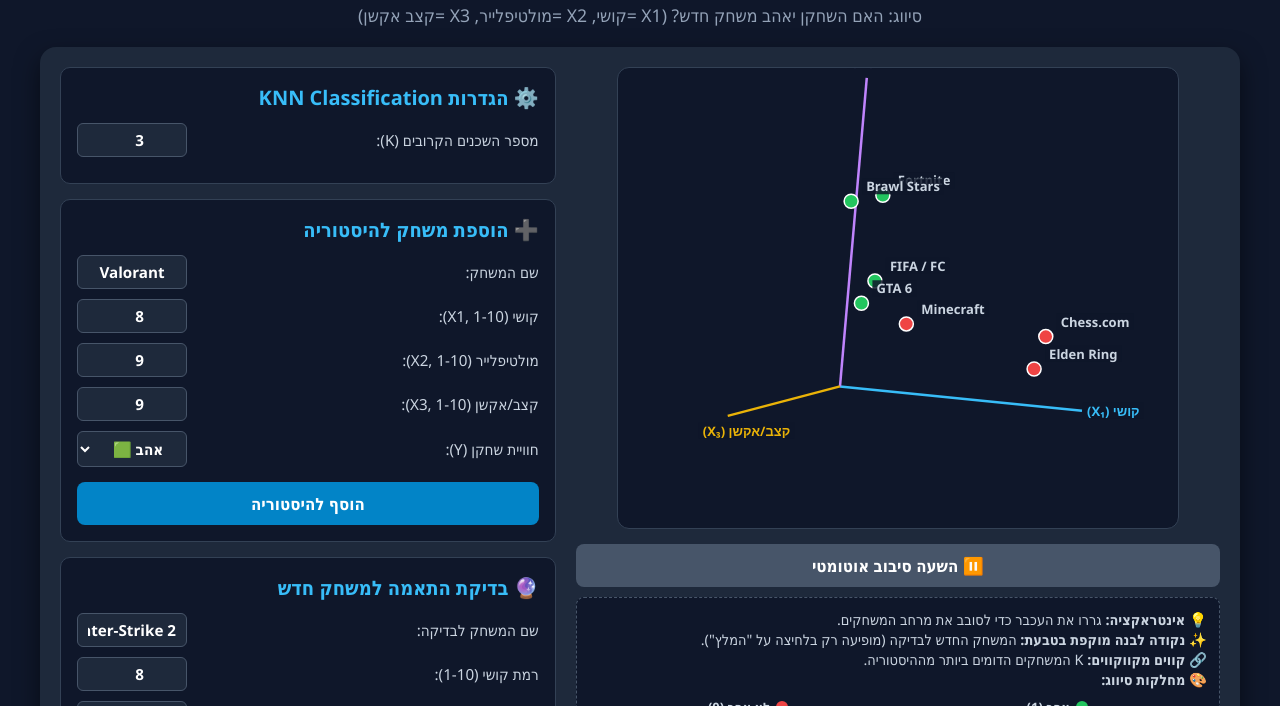
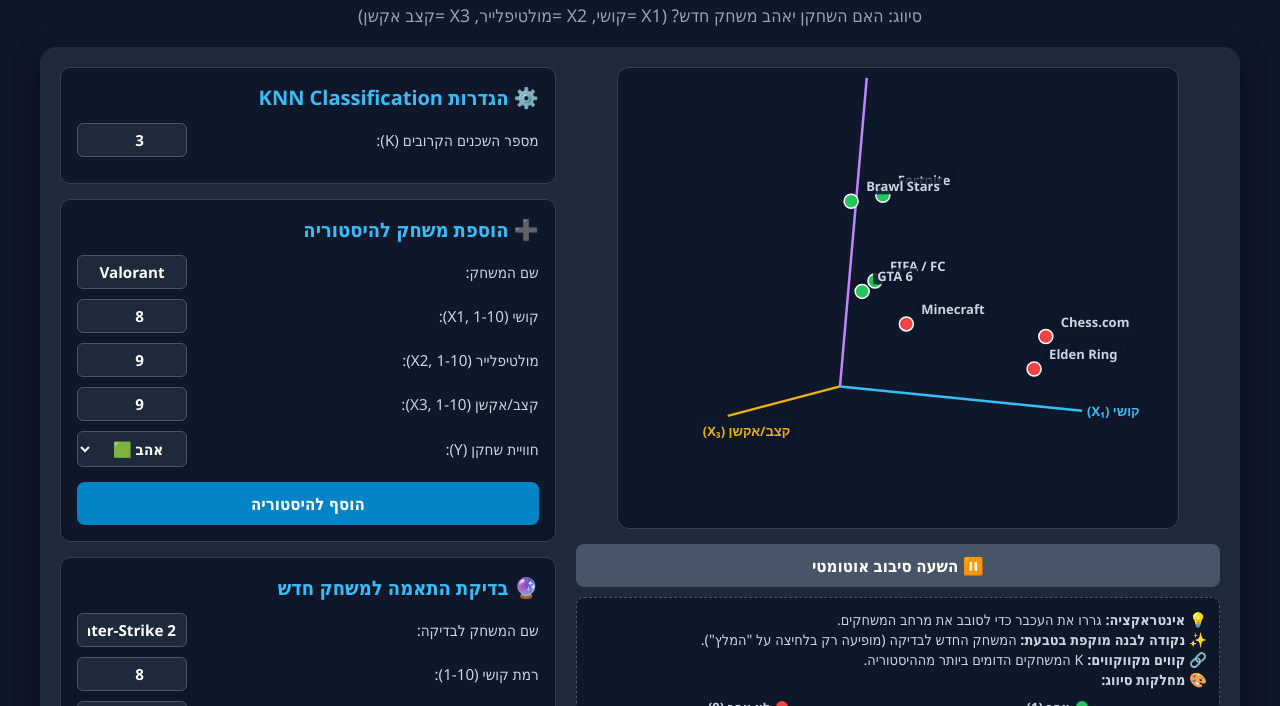
Before and after one commit to amirrazlioz/games_knn-3-param, a plain HTML site: page index.html in a window 1280 px wide. Shown: the part 94-800 px from the top of the page. Drawn offline with Linux system fonts and the light colour scheme.

Commit message:
Update index.html

```diff
--- a/index.html
+++ b/index.html
@@ -329,7 +329,7 @@
             { id: 2, name: "FIFA / FC", x1: 5, x2: 7, x3: 7, y: 1 },
             { id: 3, name: "Minecraft", x1: 4, x2: 3, x3: 3, y: 0 },
             { id: 4, name: "Elden Ring", x1: 11, x2: 2, x3: 2, y: 0 },
-            { id: 5, name: "GTA 6", x1: 7, x2: 8, x3: 12, y: 1 },
+            { id: 5, name: "GTA 6", x1: 7, x2: 9, x3: 12, y: 1 },
             { id: 6, name: "Chess.com", x1: 13, x2: 4, x3: 2, y: 0 },
             { id: 7, name: "Brawl Stars", x1: 4, x2: 14, x3: 9, y: 1 }
         ];
```
